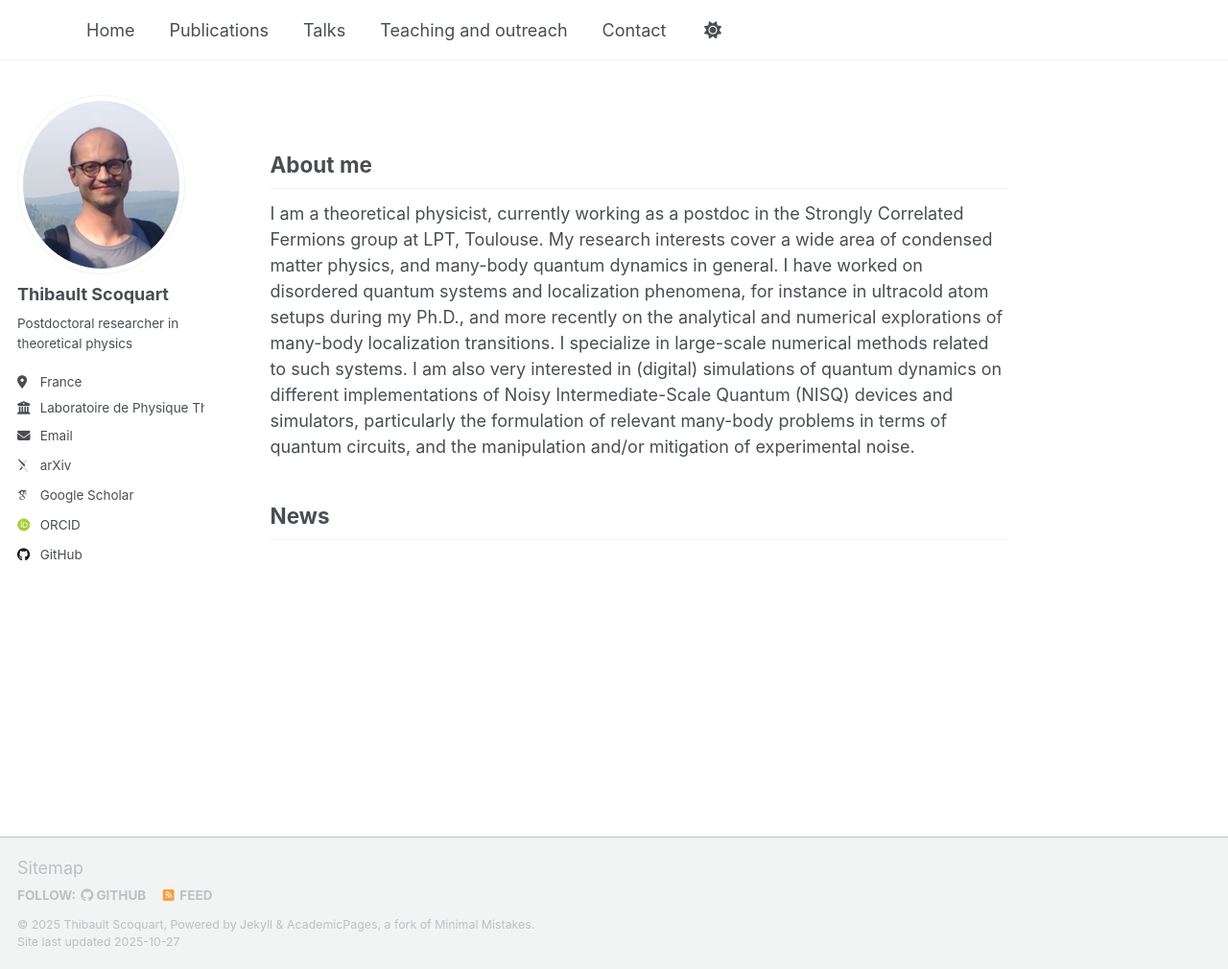
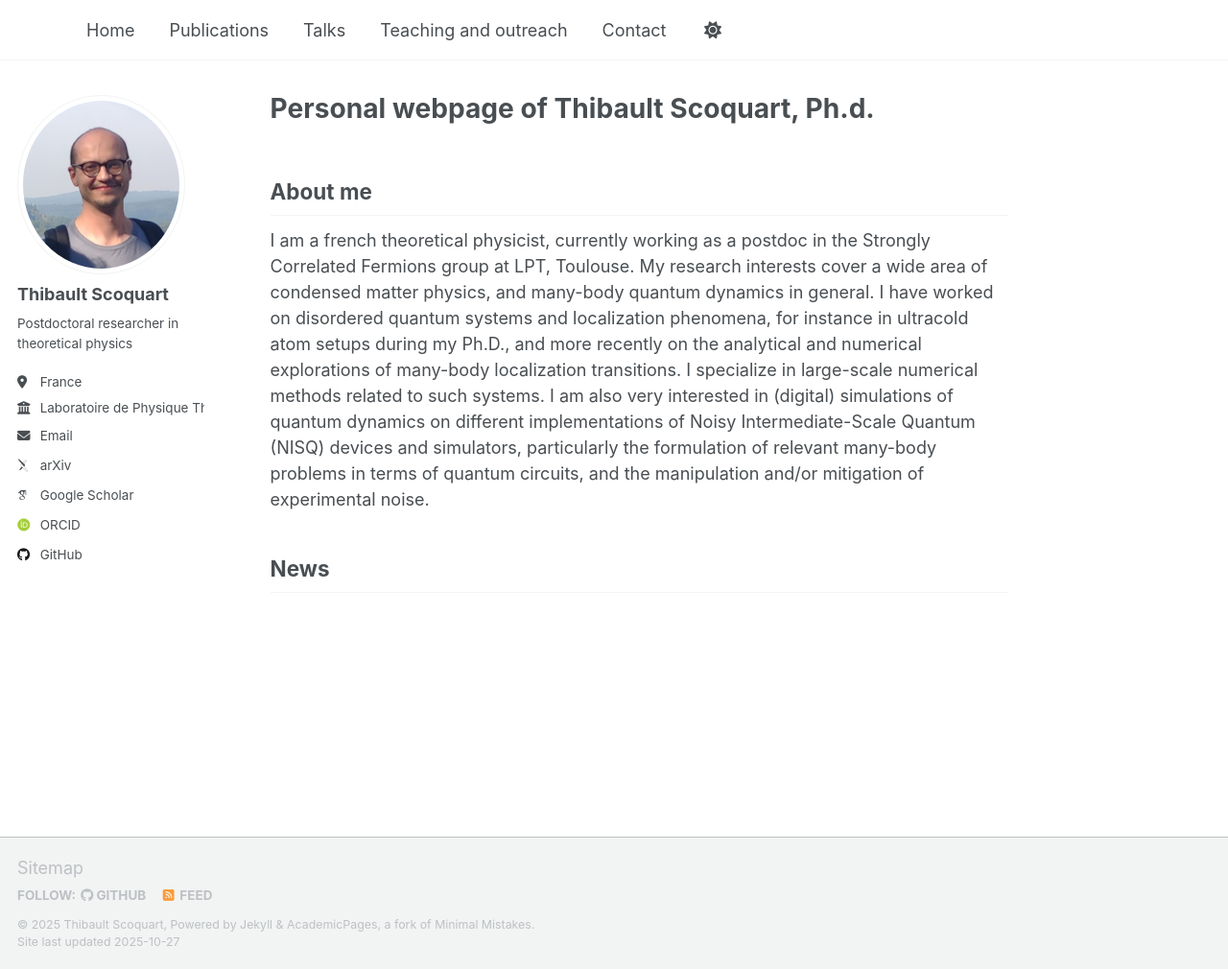
Before and after one commit to thibaultscoquart/thibaultscoquart.github.io, a Jekyll site: the page built from _pages/about.md, in a window 1280 px wide and 1010 px high. Shown: the whole window at 96% size. Built offline with Jekyll 4.4.1, drawn with Linux system fonts in a browser that asks for light colours; some web fonts are replaced; a script that is not in the unit is left out.

Commit message:
Update about.md

```diff
--- a/_pages/about.md
+++ b/_pages/about.md
@@ -1,6 +1,6 @@
 ---
 permalink: /
-title: ""
+title: "Personal webpage of Thibault Scoquart, Ph.d."
 author_profile: true
 redirect_from:
   - /about/
@@ -10,7 +10,7 @@ redirect_from:
 About me
 ------
 
-I am a theoretical physicist, currently working as a postdoc in the Strongly Correlated Fermions group at LPT, Toulouse. My research interests cover a wide area of condensed matter physics, and many-body quantum dynamics in general. I have worked on disordered quantum systems and localization phenomena, for instance in ultracold atom setups during my Ph.D., and more recently on the analytical and numerical explorations of many-body localization transitions. I specialize in large-scale numerical methods related to such systems. I am also very interested in (digital) simulations of quantum dynamics on different implementations of Noisy Intermediate-Scale Quantum (NISQ) devices and simulators, particularly the formulation of relevant many-body problems in terms of quantum circuits, and the manipulation and/or mitigation of experimental noise.
+I am a french theoretical physicist, currently working as a postdoc in the Strongly Correlated Fermions group at LPT, Toulouse. My research interests cover a wide area of condensed matter physics, and many-body quantum dynamics in general. I have worked on disordered quantum systems and localization phenomena, for instance in ultracold atom setups during my Ph.D., and more recently on the analytical and numerical explorations of many-body localization transitions. I specialize in large-scale numerical methods related to such systems. I am also very interested in (digital) simulations of quantum dynamics on different implementations of Noisy Intermediate-Scale Quantum (NISQ) devices and simulators, particularly the formulation of relevant many-body problems in terms of quantum circuits, and the manipulation and/or mitigation of experimental noise.
 
 News
 ------
```
